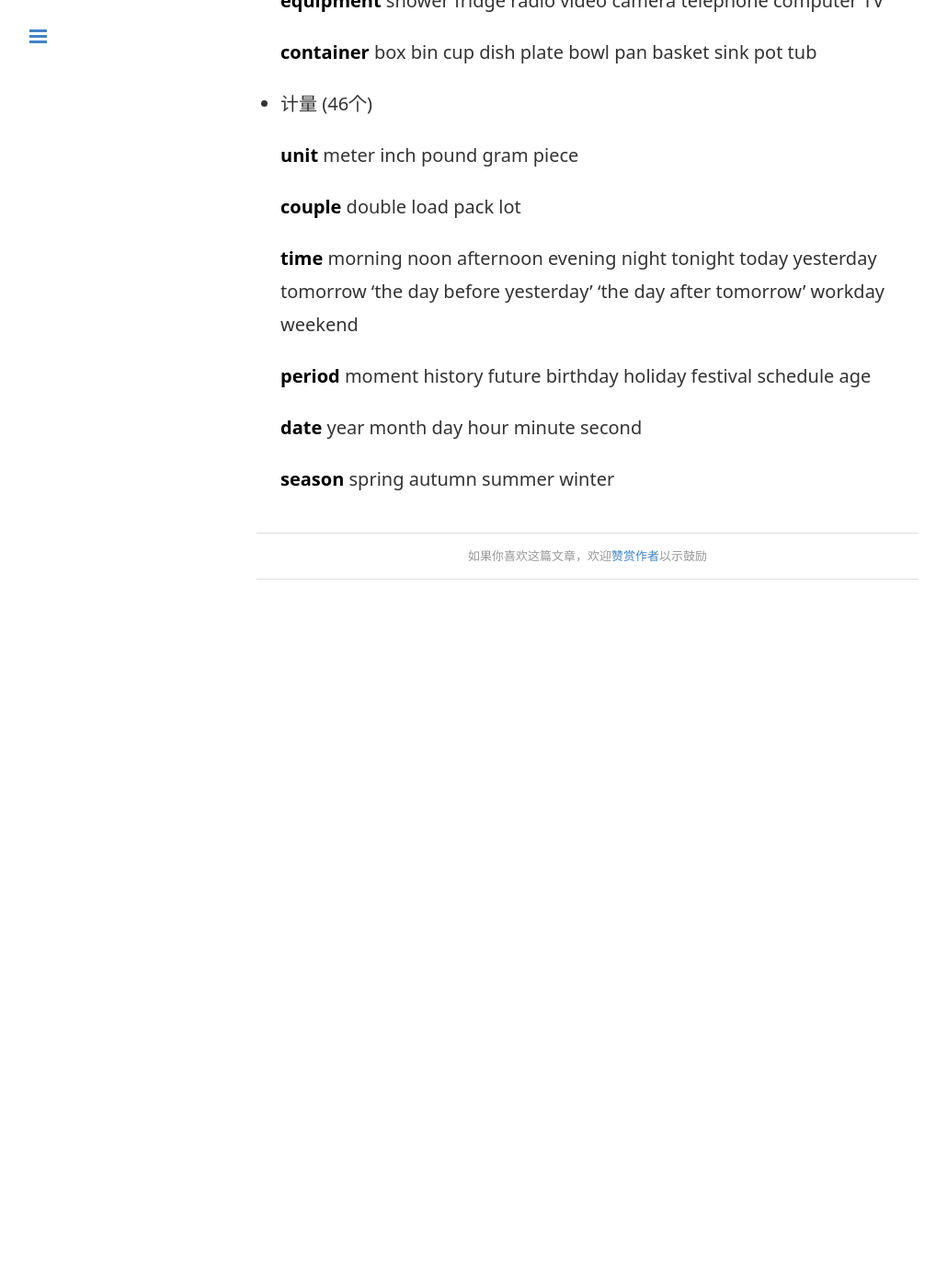
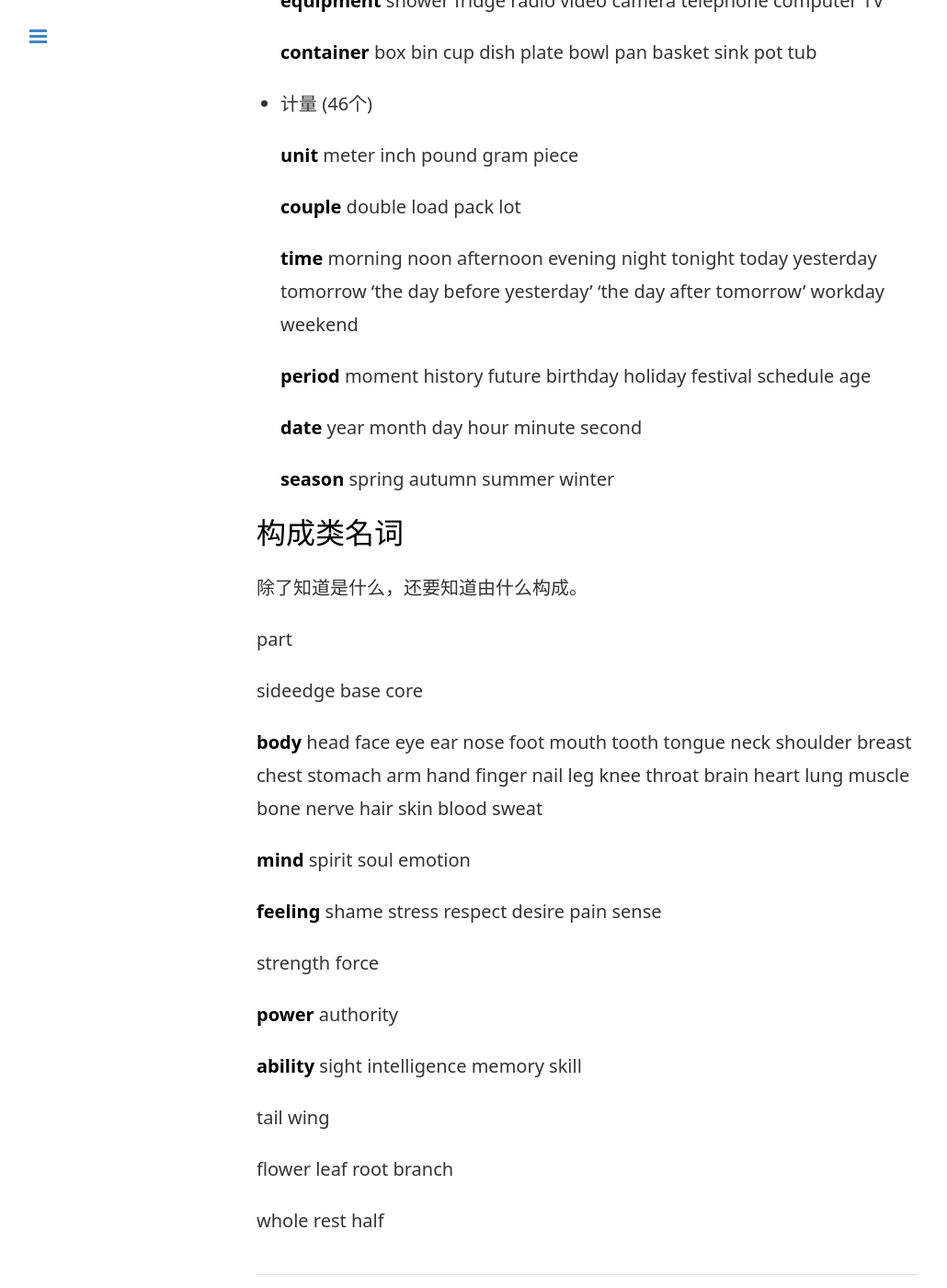
Before and after one commit to zddhub/zddhub.github.io, a Jekyll site: the page built from _posts/2016-04-01-english-cheat-sheet.md, in a window 1280 px wide and 1400 px high, scrolled down 4268 px. Shown: the whole window at 92% size, without its empty margins (1-1031 px from the left). Built offline with Jekyll 4.4.1, drawn with Linux system fonts in a browser that asks for light colours; comment, search, counter and statistics services are not loaded; before the commit the page ends 4898 px from its top, so only the background shows below that.

Commit message:
Update blog: english-cheat-sheet.md

```diff
--- a/_posts/2016-04-01-english-cheat-sheet.md
+++ b/_posts/2016-04-01-english-cheat-sheet.md
@@ -147,3 +147,28 @@ tags: "English cheatsheet"
   **date** year month day hour minute second
 
   **season** spring autumn summer winter
+
+### 构成类名词
+除了知道是什么，还要知道由什么构成。
+
+  part
+
+  sideedge base core
+
+  **body** head face eye ear nose foot mouth tooth tongue neck shoulder breast chest stomach arm hand finger nail leg knee throat brain heart lung muscle bone nerve hair skin blood sweat
+
+  **mind** spirit soul emotion
+
+  **feeling** shame stress respect desire pain sense
+
+  strength force
+
+  **power** authority
+
+  **ability** sight intelligence memory skill
+
+  tail wing
+
+  flower leaf root branch
+
+  whole rest half
```
